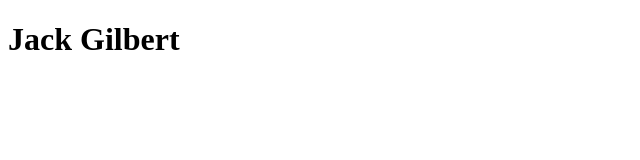
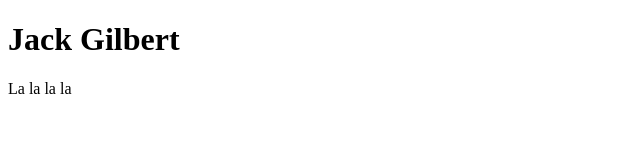
Before and after one commit to JackGilbert99/day-1, a plain HTML site: page index.html in a window 1280 px wide. Shown: the full height of the page, 0-640 px from the left. Drawn offline with Linux system fonts and the light colour scheme.

Commit message:
made a change

```diff
--- a/index.html
+++ b/index.html
@@ -11,7 +11,7 @@
 
 
   <h1>Jack Gilbert</h1>
-
+  <p>La la la la</p>
 
 
 </body>
```
